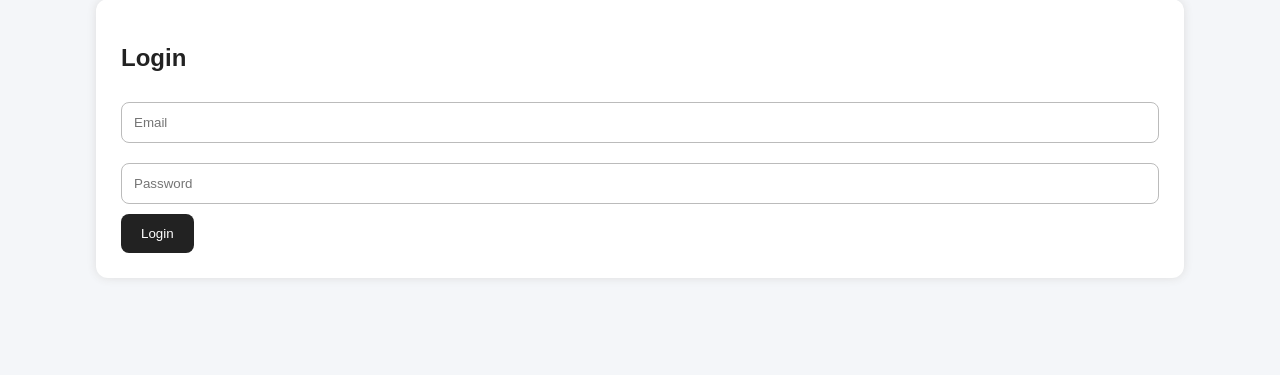
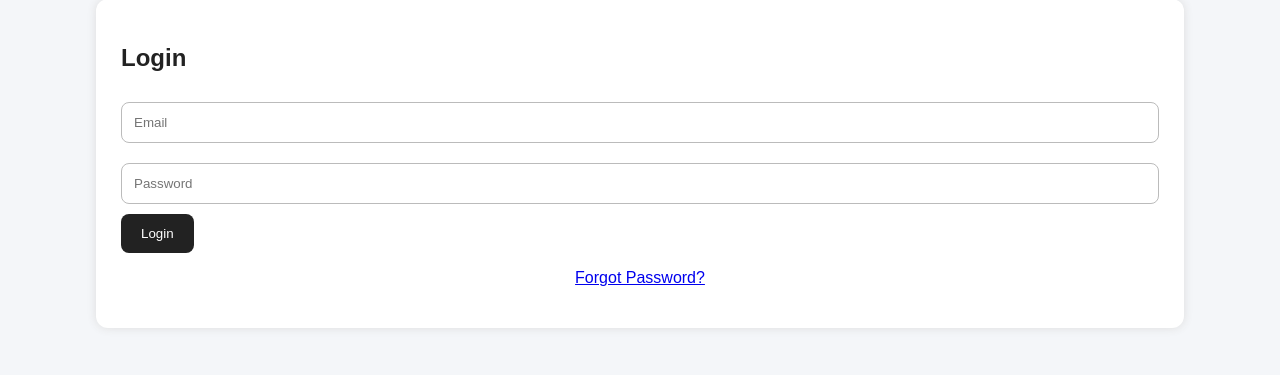
Before and after one commit to Legend5838/Shashwat-ai-project-, a Flask app: page / in a window 1280 px wide. Shown: the part 129-504 px from the top of the page. Run offline with Flask 3, Linux system fonts and the light colour scheme.

Commit message:
Update login.html

```diff
--- a/templates/login.html
+++ b/templates/login.html
@@ -6,6 +6,9 @@
         <input type="email" name="email" placeholder="Email" required>
         <input type="password" name="password" placeholder="Password" required>
         <button type="submit">Login</button>
+        <p style="text-align:center;">
+    <a href="/forgot-password">Forgot Password?</a>
+        </p>
     </form>
 </div>
 {% endblock %}
```
